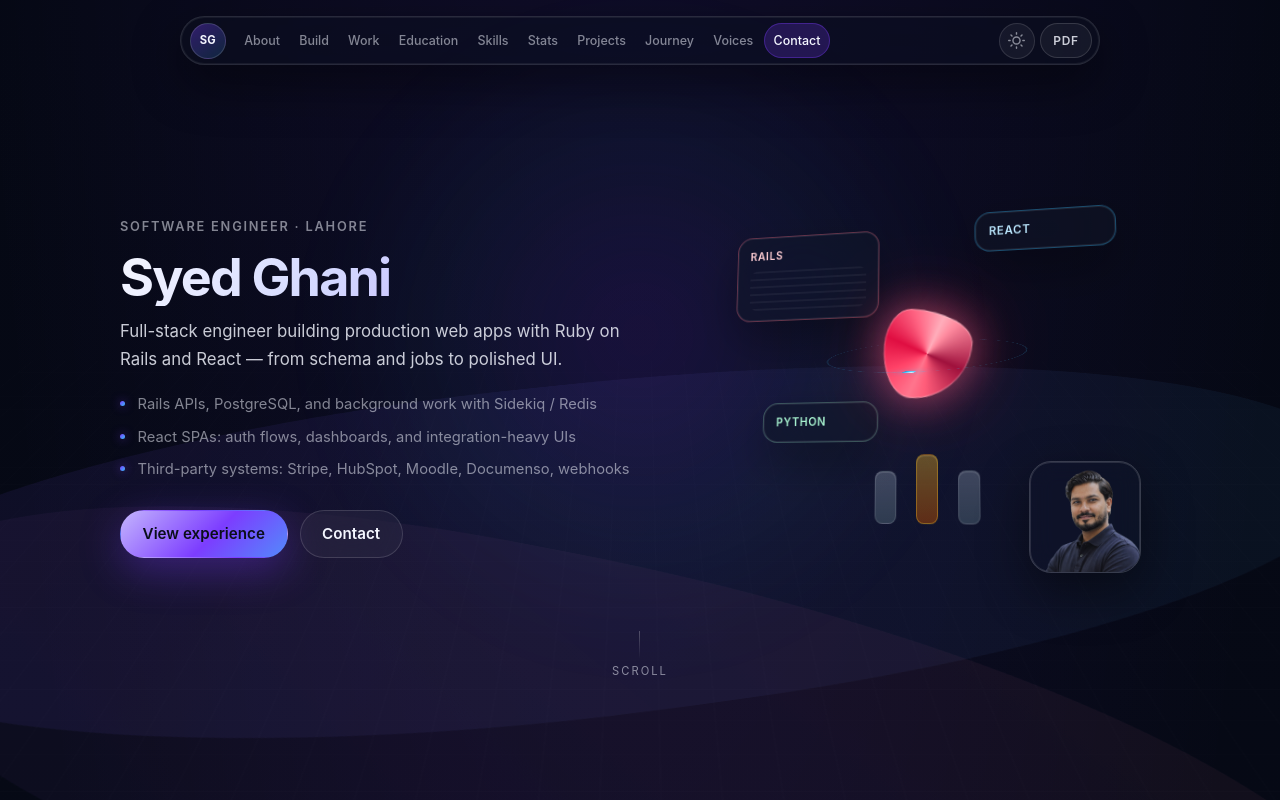
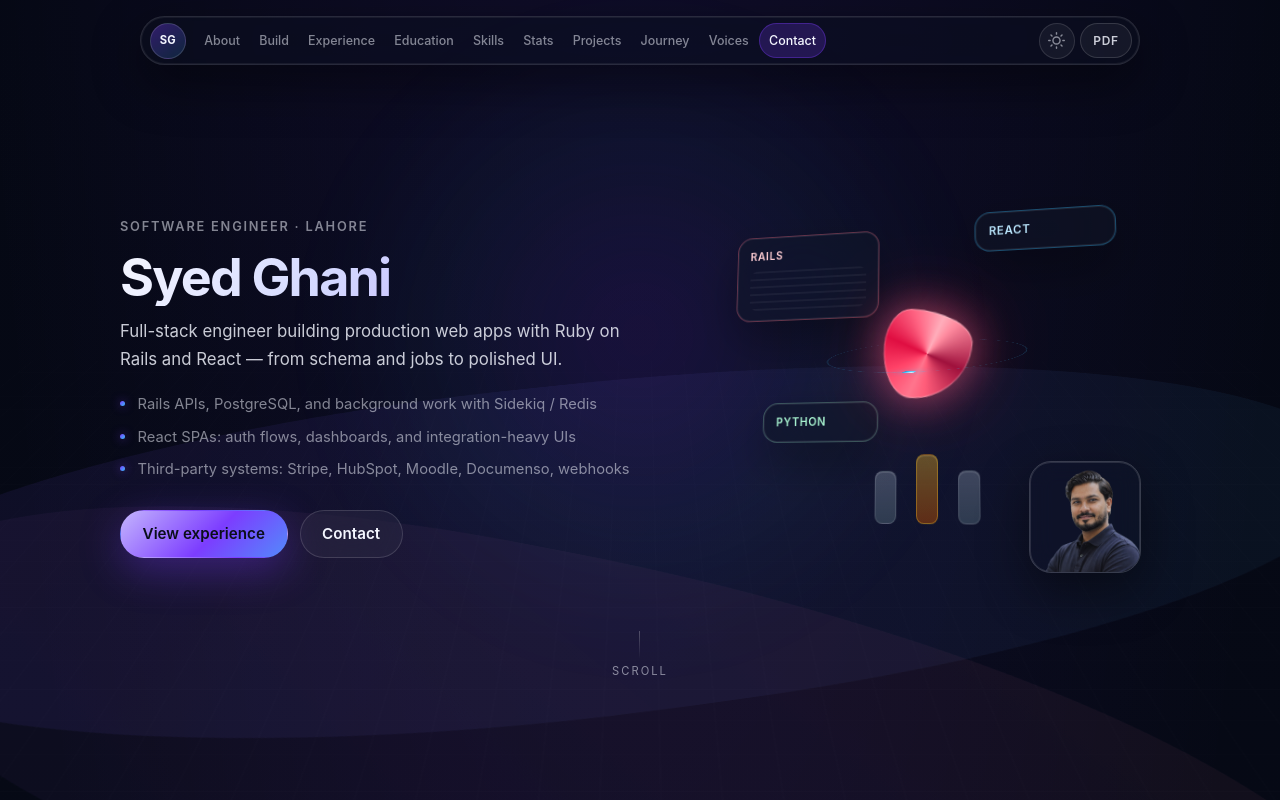
Before and after one commit to sghani001/personal_portfolio, a React (Create React App) app: page / in a window 1280 px wide. Shown: the top 800 px of the page. Built offline with nearby package versions, Linux system fonts and the light colour scheme; no server answers.

Commit message:
Fixed tabs

```diff
--- a/src/components/GlassNav.css
+++ b/src/components/GlassNav.css
@@ -4,7 +4,7 @@
   left: 50%;
   transform: translateX(-50%);
   z-index: 1000;
-  width: min(96vw, 920px);
+  width: min(96vw, 1000px);
   pointer-events: none;
 }
 
--- a/src/components/GlassNav.js
+++ b/src/components/GlassNav.js
@@ -5,7 +5,7 @@ const navLinks = [
   { id: "hero", label: null },
   { id: "summary", label: "About" },
   { id: "engineering", label: "Build" },
-  { id: "experience", label: "Work" },
+  { id: "experience", label: "Experience" },
   { id: "education", label: "Education" },
   { id: "skills", label: "Skills" },
   { id: "activity", label: "Stats" },
```
